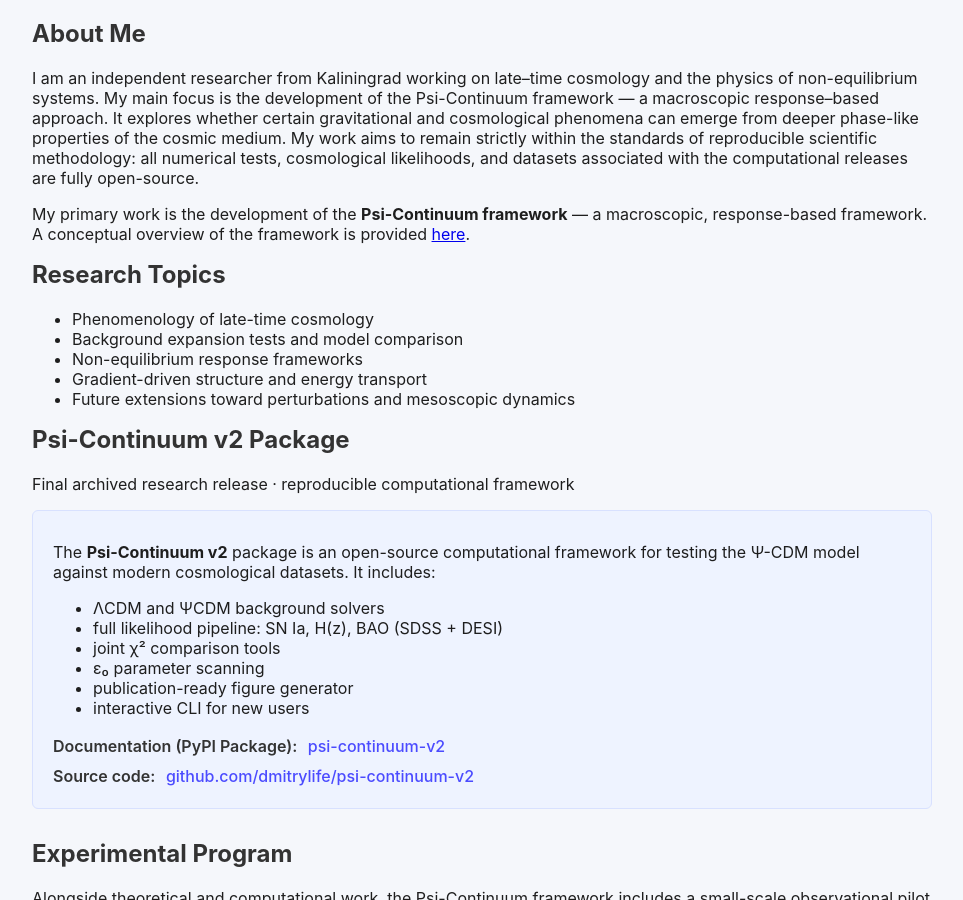
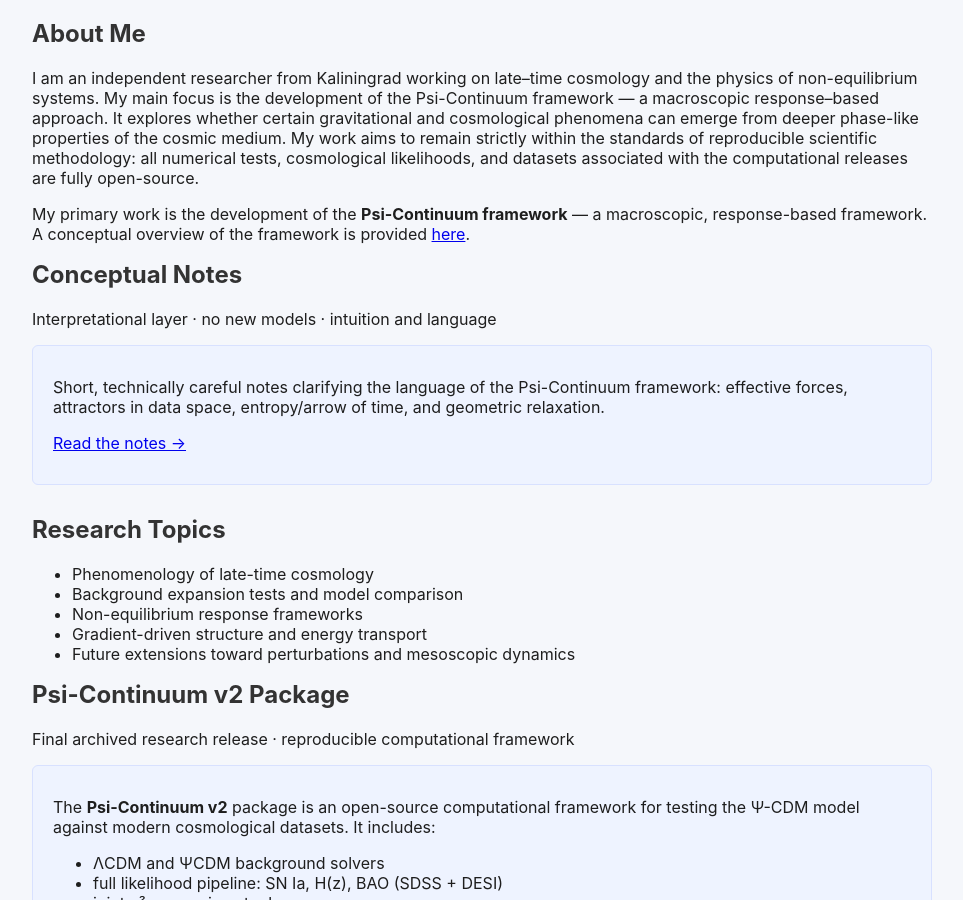
Before and after one commit to dmitrylife/Dmitrylife.github.io, a Jekyll site: the page index.html, which Jekyll copies as it is, in a window 1280 px wide and 900 px high, scrolled down 405 px. Shown: the whole window, without its empty margins (158-1121 px from the left). Built offline with Jekyll 4.4.1, drawn with Linux system fonts in a browser that asks for light colours.

Commit message:
Add notes and update index.html

```diff
--- a/index.html
+++ b/index.html
@@ -38,6 +38,22 @@
         A conceptual overview of the framework is provided
         <a href="https://psi-continuum.org/theory.html">here</a>.
     </p>
+
+    <h2>Conceptual Notes</h2>
+    <p class="titlesmall">
+        Interpretational layer · no new models · intuition and language
+    </p>
+
+    <div class="package-info">
+        <p>
+            Short, technically careful notes clarifying the language of the Psi-Continuum framework:
+            effective forces, attractors in data space, entropy/arrow of time, and geometric relaxation.
+        </p>
+
+        <p>
+            <a href="/notes/" target="_blank">Read the notes →</a>
+        </p>
+    </div>
 
     <h2>Research Topics</h2>
     <ul>
```
Also changed, not shown: notes/01_effective_forces.md (added, +77 -0 lines), notes/index.md (added, +19 -0 lines), notes/02_geometry_and_momentum.md (added), notes/03_attractors_in_data_space.md (added), notes/04_entropy_and_arrow_of_time.md (added), notes/05_ricci_flow_and_relaxation.md (added), notes/_assets/figures/Figure_1.png (added).
